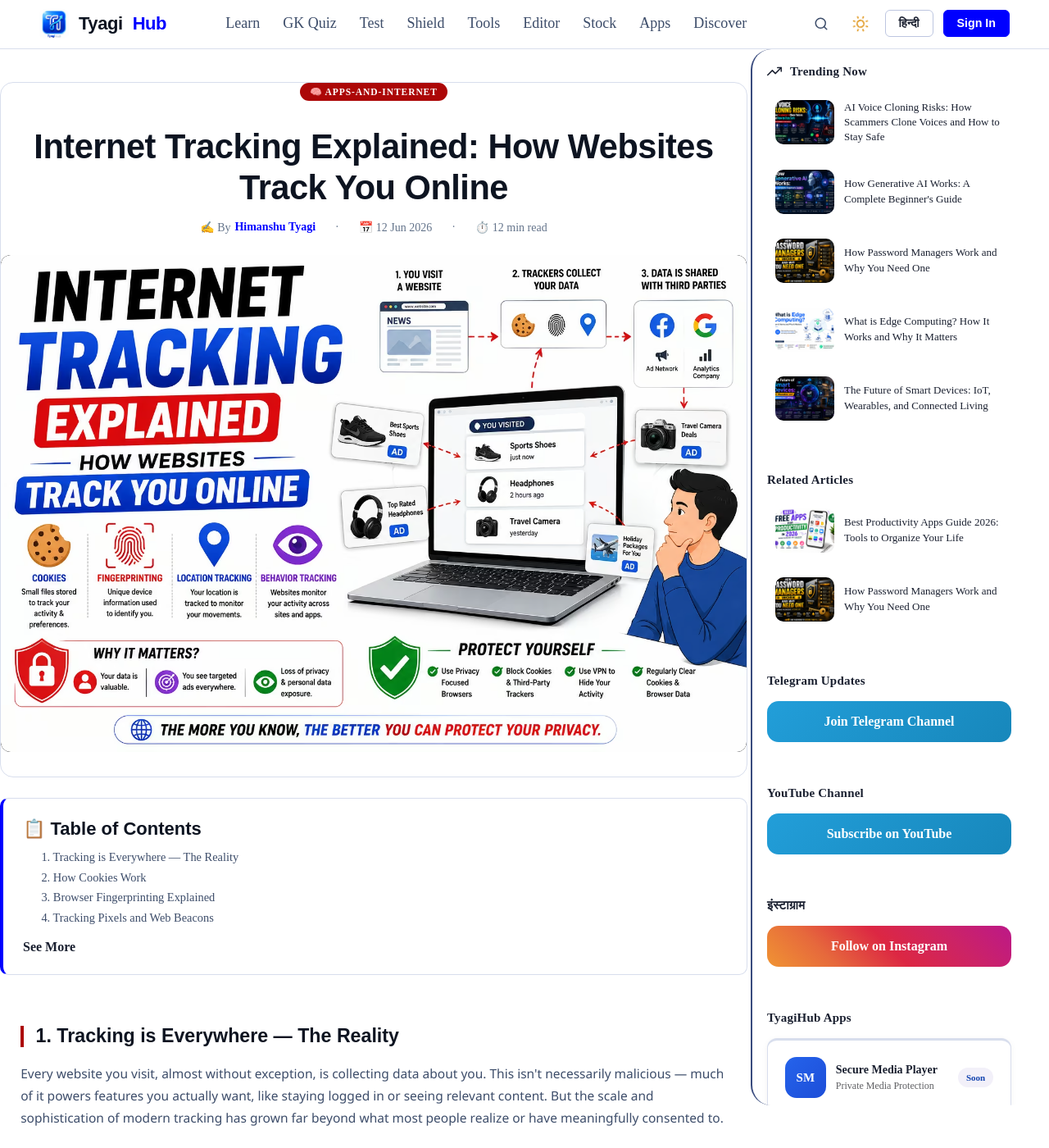
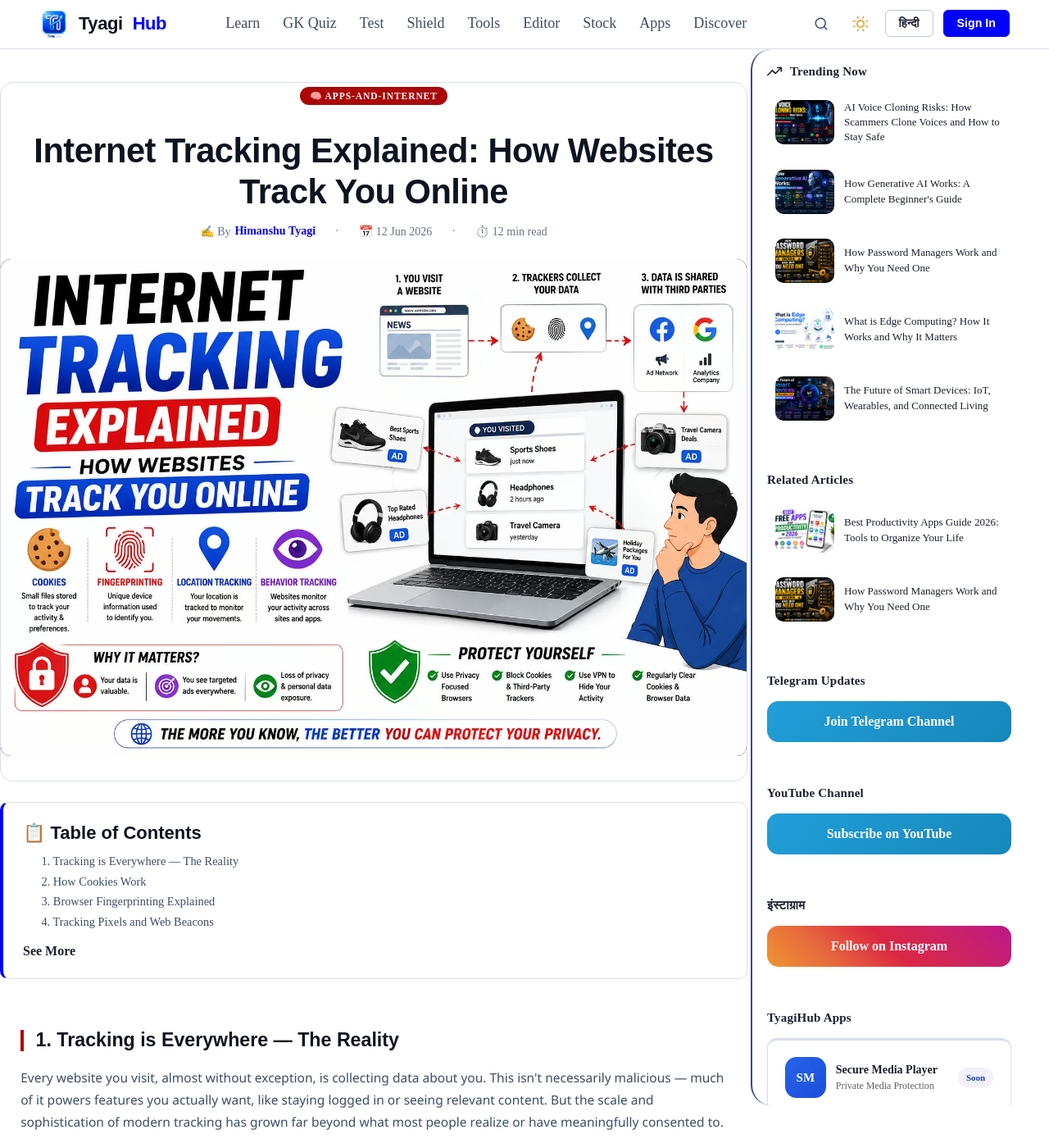
Before and after one commit to HimanshuTyagiJi/TyagiHub, a Jekyll site: the page built from _posts/2026-06-12-internet-tracking-explained.html, in a window 1280 px wide and 1400 px high. Shown: the whole window at 82% size. Built offline with Jekyll 4.4.1, drawn with Linux system fonts in a browser that asks for light colours.

Commit message:
Update shield-discover.css

```diff
--- a/assets/css/shield-discover.css
+++ b/assets/css/shield-discover.css
@@ -547,7 +547,8 @@
 .post-wrap{font-family:'Segoe UI',system-ui,sans-serif;color:var(--clr-text);background:var(--clr-bg);line-height:1.75;max-width:900px;margin:0 auto;padding:2rem 1.2rem 4rem}
 .post-hero{position:relative;border-radius:16px;overflow:hidden;background:var(--clr-surface);border:1px solid var(--clr-border);padding:3rem 2rem 2rem;margin-bottom:3rem;text-align:center}
 .post-hero svg.hero-bg{position:absolute;inset:0;width:100%;height:100%;opacity:.18;pointer-events:none}
-.post-hero .tag-chip{display:inline-block;background:var(--clr-editor);color:#0a0c10;font-size:.72rem;font-weight:700;letter-spacing:.08em;padding:.25rem .75rem;border-radius:999px;text-transform:uppercase;margin-bottom:1rem}
+.post-hero .tag-chip{display:inline-block;background:var(--clr-editor);color:#0a0c10;border-radius:999px;text-transform:uppercase;margin-bottom:1rem;    margin: 5px;
+    padding: 15px;}
 .post-hero h1{font-size:clamp(1.6rem,4vw,2.6rem);font-weight:800;color:var(--clr-heading);line-height:1.2;margin-bottom:1rem}
 .toc-box{background:var(--clr-surface);border:1px solid var(--clr-border);border-left:4px solid var(--clr-accent);border-radius:10px;padding:1.5rem;margin-bottom:2.5rem}
 .toc-box h3{font-size:.95rem;font-weight:700;color:var(--clr-accent);text-transform:uppercase;letter-spacing:.06em;margin-bottom:1rem}
```
